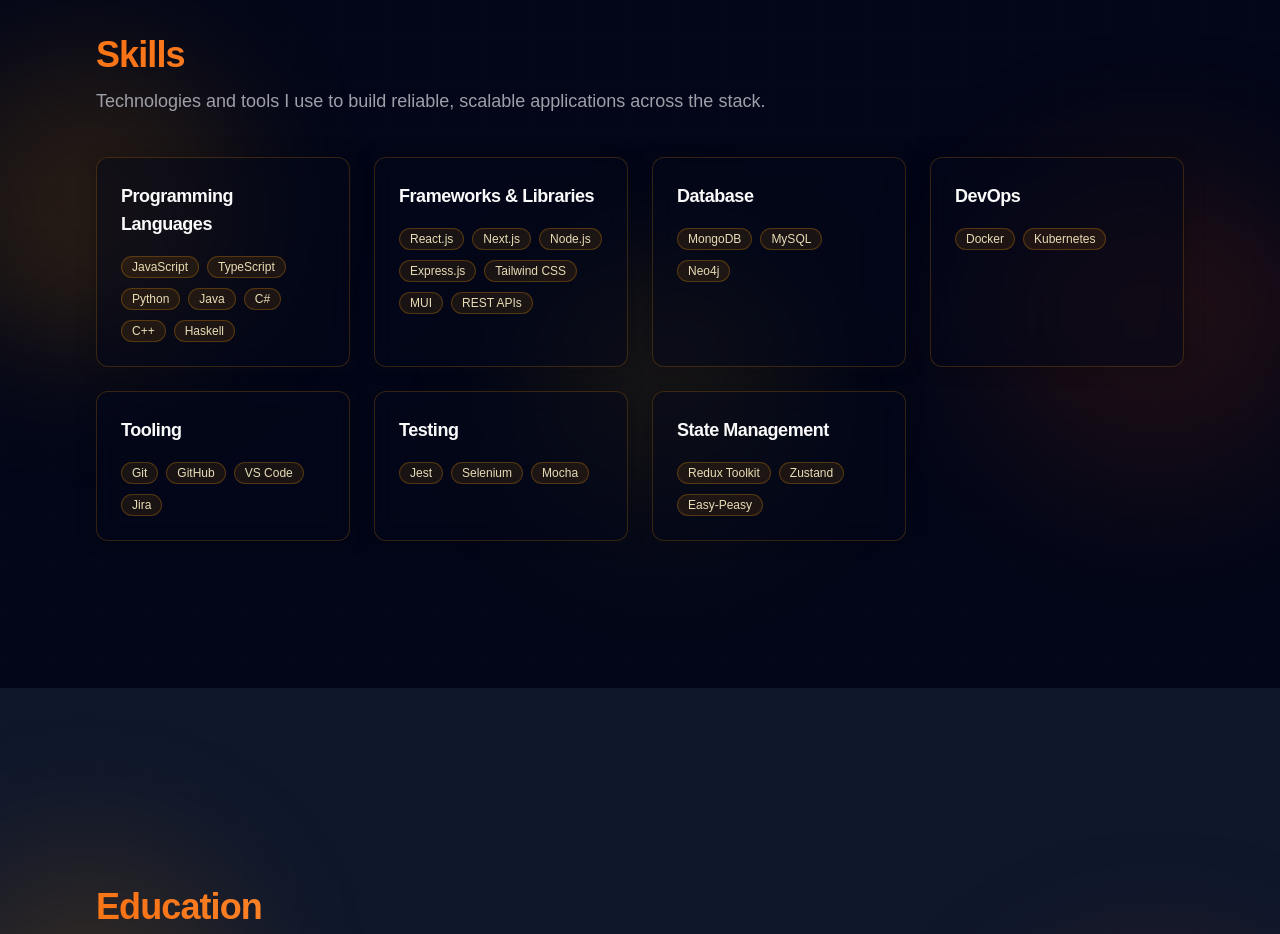
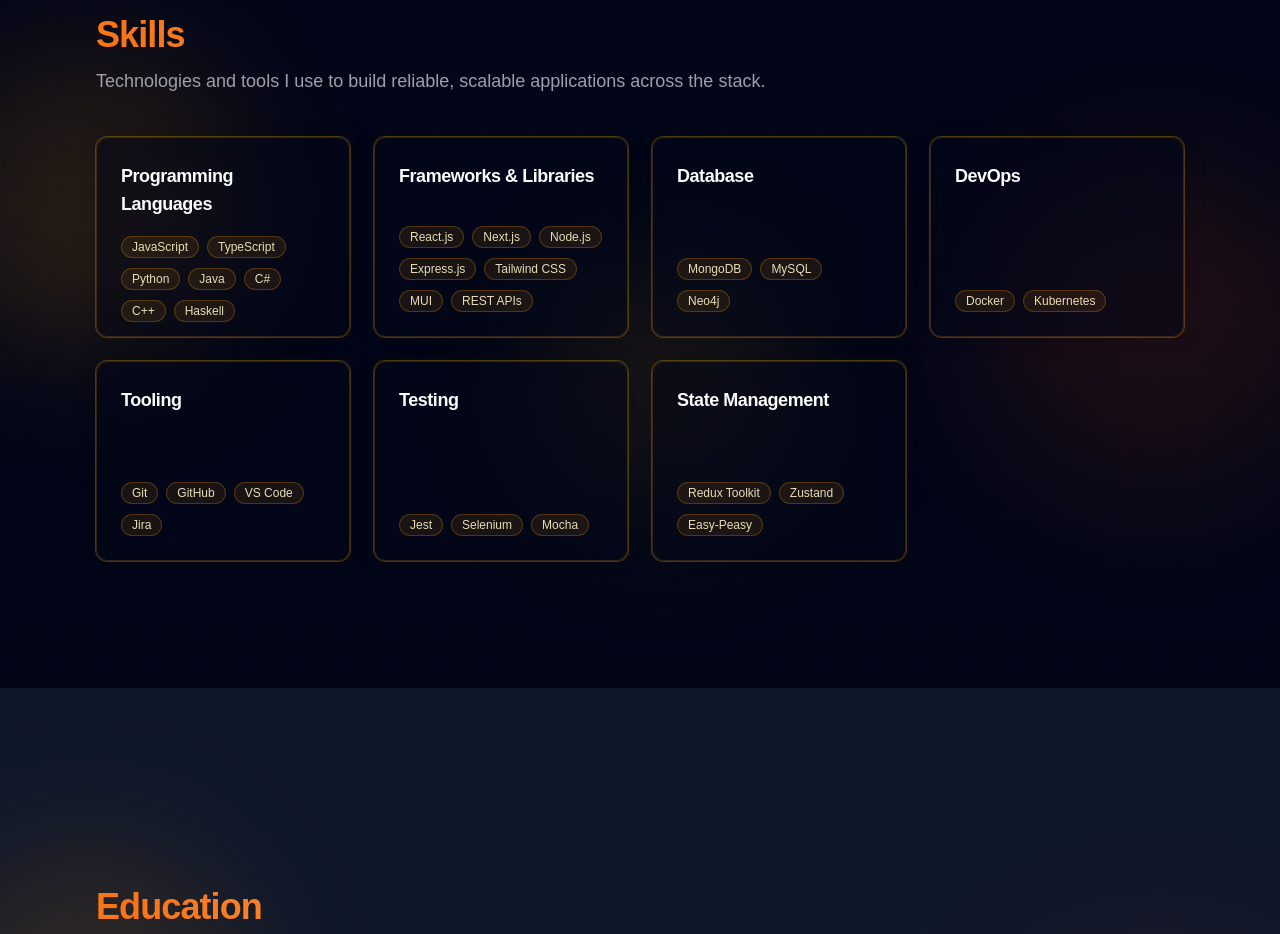
Before and after one commit to HirunaD/hirunad-portfolio, a Next.js app: page / in a window 1280 px wide. Shown: the part 4060-4994 px from the top of the page. Built offline with nearby package versions, Linux system fonts and the light colour scheme.

Commit message:
style: skills section ux

```diff
--- a/app/src/components/sections/SkillsSection.tsx
+++ b/app/src/components/sections/SkillsSection.tsx
@@ -24,11 +24,7 @@
         viewport={viewportOnce}
       >
         {skillsData.map((skillCategory) => (
-          <motion.div
-            key={skillCategory.category}
-            variants={fadeUpItem}
-            className="h-full"
-          >
+          <motion.div key={skillCategory.category} variants={fadeUpItem} className="h-full">
             <SkillCategoryCard skillCategory={skillCategory} />
           </motion.div>
         ))}
--- a/app/src/components/ui/SkillCategoryCard.tsx
+++ b/app/src/components/ui/SkillCategoryCard.tsx
@@ -1,6 +1,7 @@
 "use client";
 
 import { motion } from "framer-motion";
+import { skillCardConfig } from "../../data/skills";
 import { cardSpring, premiumCardClasses, premiumTagClasses } from "../../lib/motion";
 import { type SkillCategory } from "../../types";
 
@@ -14,17 +15,41 @@
   const { category, skills } = skillCategory;
 
   return (
-    <motion.article
-      className={`flex h-full flex-col ${premiumCardClasses}`}
-      whileHover={{ scale: 1.02 }}
+    <article className="relative h-full">
+      <motion.div
+        className="group relative h-full"
+        whileHover={{ scale: 1.02, y: -4 }}
+        whileTap={{ scale: 0.99 }}
         transition={cardSpring}
       >
-      <h3 className="text-lg font-semibold tracking-tight text-zinc-50">
+        <motion.div
+          className="pointer-events-none absolute -inset-px rounded-xl opacity-0 transition-opacity duration-500 group-hover:opacity-100"
+          style={{
+            background:
+              "linear-gradient(90deg, transparent, rgba(251,191,36,0.45), rgba(249,115,22,0.45), transparent)",
+            backgroundSize: "200% 100%",
+          }}
+          animate={{ backgroundPosition: ["0% 50%", "200% 50%"] }}
+          transition={{ duration: 4, repeat: Infinity, ease: "linear" }}
+          aria-hidden="true"
+        />
+
+        <motion.div
+          className="pointer-events-none absolute -inset-px rounded-xl border border-amber-400/50"
+          animate={{ opacity: [0.2, 0.65, 0.2] }}
+          transition={{ duration: 2.8, repeat: Infinity, ease: "easeInOut" }}
+          aria-hidden="true"
+        />
+
+        <div
+          className={`relative flex ${skillCardConfig.cardHeightClass} flex-col overflow-hidden ${premiumCardClasses}`}
+        >
+          <h3 className="shrink-0 text-lg font-semibold tracking-tight text-zinc-50">
             {category}
           </h3>
 
           <ul
-        className="mt-4 flex flex-wrap gap-2"
+            className="mt-auto flex flex-wrap content-end gap-2 pt-4"
             aria-label={`${category} skills`}
           >
             {skills.map((skill) => (
@@ -33,6 +58,8 @@
               </li>
             ))}
           </ul>
-    </motion.article>
+        </div>
+      </motion.div>
+    </article>
   );
 }
--- a/app/src/data/skills.ts
+++ b/app/src/data/skills.ts
@@ -1,4 +1,8 @@
 import { SkillCategory } from "../types";
+
+export const skillCardConfig = {
+  cardHeightClass: "h-[200px]",
+};
 
 export const skillsData: SkillCategory[] = [
   {
```
Lines whose indentation alone changed are shown as unchanged.
